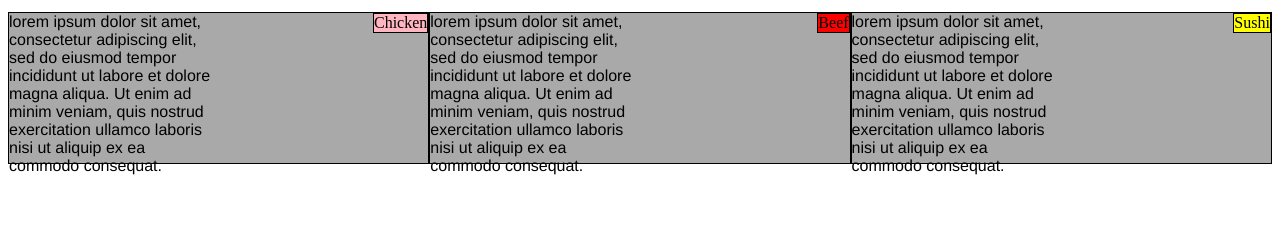
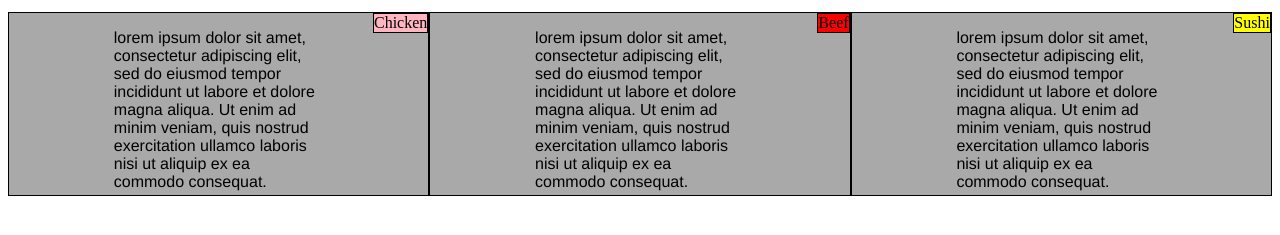
Before and after one commit to PorselviB/Module2, a plain HTML site: page solution/index.html in a window 1280 px wide. Shown: the part 61-296 px from the top of the page. Drawn offline with Linux system fonts and the light colour scheme.

Commit message:
Update styles.css

```diff
--- a/solution/css/styles.css
+++ b/solution/css/styles.css
@@ -27,8 +27,7 @@ div>div>span
 }
 div.content-wrapper
 {
-  margin-right:10px;
-  margin-left:10px;
+
  margin: 0; padding: 0;
   border:1px solid black;
   background-color:#A9A9A9;
@@ -39,7 +38,7 @@ p {
   height:150px;
   margin-right: auto;
   margin-left: auto;
-  margin: 0; padding: 0;
+
   font-family: Helvetica;
   color: black;
 }
```
